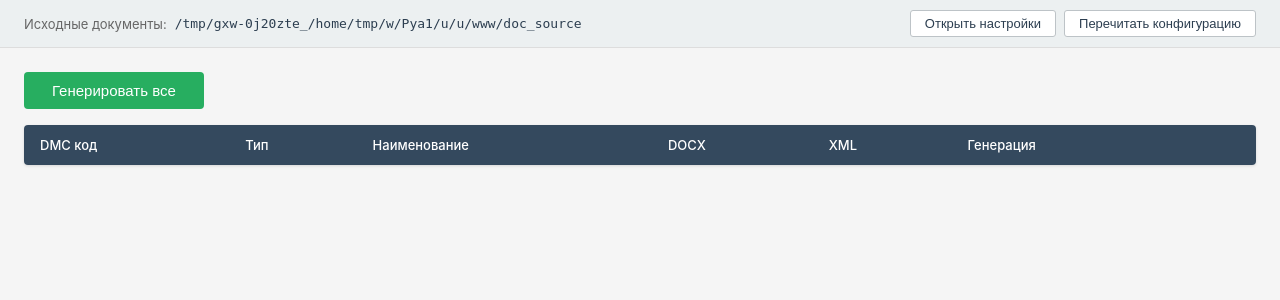
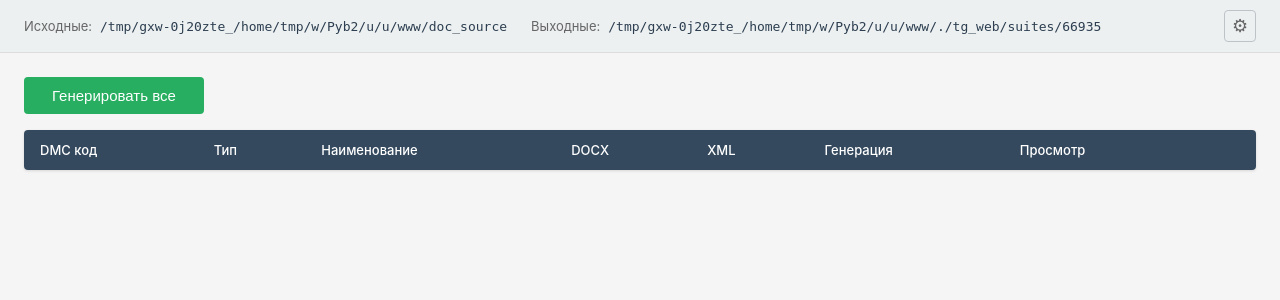
Before and after one commit to dborozdin/word_to_s1000d, a Flask app: page / in a window 1280 px wide. Shown: the part 76-376 px from the top of the page. Run offline with Flask 3, Linux system fonts and the light colour scheme; lists and menus that the app fills with data are empty.

Commit message:
комплект генерации с просмотром в TG Web

```diff
--- a/comparison_app/app.py
+++ b/comparison_app/app.py
@@ -47,6 +47,11 @@ OUTPUT_DIR = os.path.join(PROJECT_ROOT, config.get('processing', 'output_dir', f
 GRAPHICS_DIR = os.path.join(OUTPUT_DIR, 'graphics')
 ELEMENT_SOURCE = config.get('processing', 'element_source', fallback='docx_only')
 
+# tg_web viewer config
+TG_WEB_URL = config.get('tg_web', 'url', fallback='http://localhost:8082')
+TG_WEB_SUITE_ID = config.get('tg_web', 'suite_id', fallback='66935')
+TG_WEB_PM_CODE = config.get('tg_web', 'pm_code', fallback='S5-SFX44-ETP05-00')
+
 # Lazy MS Word availability check (avoids COM issues with Flask reloader)
 _word_available_cache = None
 
@@ -66,7 +71,9 @@ def index():
     """Module pair selector page."""
     pairs = get_comparison_pairs(INPUT_DIR, OUTPUT_DIR)
     return render_template('index.html', pairs=pairs, word_available=_is_word_available(),
-                           input_dir=INPUT_DIR, output_dir=OUTPUT_DIR)
+                           input_dir=INPUT_DIR, output_dir=OUTPUT_DIR,
+                           tg_web_url=TG_WEB_URL, tg_web_suite_id=TG_WEB_SUITE_ID,
+                           tg_web_pm_code=TG_WEB_PM_CODE)
 
 
 @app.route('/api/config', methods=['GET'])
@@ -77,14 +84,17 @@ def get_config_api():
         'output_dir': OUTPUT_DIR,
         'input_dir_raw': config.get('processing', 'input_dir', fallback='doc_source'),
         'output_dir_raw': config.get('processing', 'output_dir', fallback='./tg_web/suites/66935'),
+        'tg_web_url': TG_WEB_URL,
+        'tg_web_suite_id': TG_WEB_SUITE_ID,
+        'tg_web_pm_code': TG_WEB_PM_CODE,
     }), 200
 
 
 @app.route('/api/config', methods=['POST'])
 def update_config_api():
-    """Update config.ini values for input_dir and/or output_dir (preserves comments)."""
+    """Update config.ini values (preserves comments via regex replacement)."""
     import re as _re
-    global INPUT_DIR, OUTPUT_DIR, GRAPHICS_DIR
+    global INPUT_DIR, OUTPUT_DIR, GRAPHICS_DIR, TG_WEB_URL, TG_WEB_SUITE_ID, TG_WEB_PM_CODE
 
     data = request.get_json()
     if not data:
@@ -94,18 +104,21 @@ def update_config_api():
     with open(config_path, 'r', encoding='utf-8') as f:
         content = f.read()
 
-    if 'input_dir' in data:
-        content = _re.sub(
-            r'^(input_dir\s*=\s*).*$',
-            r'\g<1>' + data['input_dir'],
-            content, flags=_re.MULTILINE,
-        )
-    if 'output_dir' in data:
-        content = _re.sub(
-            r'^(output_dir\s*=\s*).*$',
-            r'\g<1>' + data['output_dir'],
-            content, flags=_re.MULTILINE,
-        )
+    # Regex-replace known keys (preserves comments and structure)
+    replacements = {
+        'input_dir': data.get('input_dir'),
+        'output_dir': data.get('output_dir'),
+        'url': data.get('tg_web_url'),
+        'suite_id': data.get('tg_web_suite_id'),
+        'pm_code': data.get('tg_web_pm_code'),
+    }
+    for key, value in replacements.items():
+        if value is not None:
+            content = _re.sub(
+                rf'^({_re.escape(key)}\s*=\s*).*$',
+                rf'\g<1>{value}',
+                content, flags=_re.MULTILINE,
+            )
 
     with open(config_path, 'w', encoding='utf-8') as f:
         f.write(content)
@@ -115,6 +128,9 @@ def update_config_api():
     INPUT_DIR = os.path.join(PROJECT_ROOT, config.get('processing', 'input_dir', fallback='doc_source'))
     OUTPUT_DIR = os.path.join(PROJECT_ROOT, config.get('processing', 'output_dir', fallback='./tg_web/suites/66935'))
     GRAPHICS_DIR = os.path.join(OUTPUT_DIR, 'graphics')
+    TG_WEB_URL = config.get('tg_web', 'url', fallback='http://localhost:8082')
+    TG_WEB_SUITE_ID = config.get('tg_web', 'suite_id', fallback='66935')
+    TG_WEB_PM_CODE = config.get('tg_web', 'pm_code', fallback='S5-SFX44-ETP05-00')
 
     return jsonify({
         'status': 'ok',
@@ -127,6 +143,7 @@ def update_config_api():
 def reload_config_api():
     """Re-read config.ini from disk and return fresh pairs list."""
     global INPUT_DIR, OUTPUT_DIR, GRAPHICS_DIR, ELEMENT_SOURCE
+    global TG_WEB_URL, TG_WEB_SUITE_ID, TG_WEB_PM_CODE
 
     config_path = os.path.join(PROJECT_ROOT, 'config.ini')
     config.read(config_path, encoding='utf-8')
@@ -135,6 +152,9 @@ def reload_config_api():
     OUTPUT_DIR = os.path.join(PROJECT_ROOT, config.get('processing', 'output_dir', fallback='./tg_web/suites/66935'))
     GRAPHICS_DIR = os.path.join(OUTPUT_DIR, 'graphics')
     ELEMENT_SOURCE = config.get('processing', 'element_source', fallback='docx_only')
+    TG_WEB_URL = config.get('tg_web', 'url', fallback='http://localhost:8082')
+    TG_WEB_SUITE_ID = config.get('tg_web', 'suite_id', fallback='66935')
+    TG_WEB_PM_CODE = config.get('tg_web', 'pm_code', fallback='S5-SFX44-ETP05-00')
 
     pairs = get_comparison_pairs(INPUT_DIR, OUTPUT_DIR)
     return jsonify({
@@ -197,7 +217,10 @@ def compare(dmc_string: str):
                            render_mode=render_mode,
                            word_available=word_ok,
                            element_source=ELEMENT_SOURCE,
-                           errors=errors)
+                           errors=errors,
+                           tg_web_url=TG_WEB_URL,
+                           tg_web_suite_id=TG_WEB_SUITE_ID,
+                           tg_web_pm_code=TG_WEB_PM_CODE)
 
 
 @app.route('/pdf/<path:dmc_string>')
@@ -397,9 +420,75 @@ def regenerate_xml_api(dmc_string: str):
                 skip_pmc=True,
                 graphic_ident_prefix=graphic_prefix,
             )
-        return jsonify({'status': 'ok', 'xml_path': pair['xml_path']}), 200
+        # After successful generation, regenerate PMC
+        pmc_msg = ''
+        try:
+            pmc_path = _regenerate_pmc()
+            pmc_msg = os.path.basename(pmc_path)
+        except Exception as pmc_err:
+            pmc_msg = f'PMC error: {pmc_err}'
+
+        return jsonify({'status': 'ok', 'xml_path': pair['xml_path'], 'pmc': pmc_msg}), 200
     except Exception as e:
         return jsonify({'error': str(e)}), 500
+
+
+def _regenerate_pmc() -> str:
+    """Scan all DMC-*.xml in OUTPUT_DIR, extract dm_refs and illustrations,
+    and regenerate the Publication Module (PMC) file."""
+    import re as _re
+    import glob as _glob
+    from lxml import etree
+    from generators.pm_generator import PMGenerator, create_pm_config
+
+    dmc_files = sorted(_glob.glob(os.path.join(OUTPUT_DIR, 'DMC-*_ru-RU.xml')))
+    if not dmc_files:
+        raise ValueError('No DMC files found in output directory')
+
+    parser = etree.XMLParser(resolve_entities=False, dtd_validation=False, load_dtd=False)
+    all_dm_refs = []
+    all_illustrations = {}
+    model_code = None
+
+    for dmc_file in dmc_files:
+        try:
+            tree = etree.parse(dmc_file, parser)
+            root = tree.getroot()
+
+            dm_code_elem = root.find('.//dmCode')
+            if dm_code_elem is None:
+                continue
+
+            dm_code = dict(dm_code_elem.attrib)
+            tech_name = root.findtext('.//dmTitle/techName', '')
+            info_name = root.findtext('.//dmTitle/infoName', '')
+
+            all_dm_refs.append({
+                'dm_code': dm_code,
+                'techName': tech_name,
+                'infoName': info_name,
+            })
+
+            if model_code is None:
+                model_code = dm_code.get('modelIdentCode', 'S5')
+
+            # Collect illustration entities from DOCTYPE
+            with open(dmc_file, 'r', encoding='utf-8') as f:
+                raw = f.read(4096)  # DOCTYPE is always near the top
+            doctype_m = _re.search(r'<!DOCTYPE\s+dmodule\s*\[(.*?)\]>', raw, _re.DOTALL)
+            if doctype_m:
+                for ent_name, ent_file in _re.findall(r'<!ENTITY\s+(\S+)\s+SYSTEM\s+"([^"]+)"', doctype_m.group(1)):
+                    if ent_name != 'PUBLICATION_LOGO':
+                        all_illustrations[ent_name] = ent_file
+        except Exception:
+            continue
+
+    if not all_dm_refs:
+        raise ValueError('No valid DM references extracted')
+
+    pm_gen = PMGenerator(model_ident=model_code or 'S5')
+    pm_cfg = create_pm_config(model_ident_code=model_code or 'S5', pm_title='Руководство')
+    return pm_gen.generate_publication_module(pm_cfg, all_dm_refs, OUTPUT_DIR, all_illustrations)
 
 
 @app.route('/api/verify/<path:dmc_string>', methods=['POST'])
@@ -564,8 +653,27 @@ def get_s1000d_html(dmc_string: str):
 
 
 if __name__ == '__main__':
+    import subprocess
+
     port = config.getint('comparison', 'port', fallback=5000)
     debug = config.getboolean('comparison', 'debug', fallback=True)
+
+    # Start tg_web viewer server (if run_consoled.bat exists)
+    tg_web_dir = os.path.join(PROJECT_ROOT, 'tg_web')
+    tg_web_bat = os.path.join(tg_web_dir, 'run_consoled.bat')
+    tg_web_proc = None
+    if os.path.isfile(tg_web_bat):
+        try:
+            tg_web_proc = subprocess.Popen(
+                ['cmd', '/c', 'run_consoled.bat'],
+                cwd=tg_web_dir,
+                stdout=subprocess.DEVNULL,
+                stderr=subprocess.DEVNULL,
+            )
+            print(f'tg_web server started (PID {tg_web_proc.pid})')
+        except Exception as e:
+            print(f'Warning: could not start tg_web: {e}')
+
     print(f'Comparison app starting on http://localhost:{port}')
     print(f'Input dir: {INPUT_DIR}')
     print(f'Output dir: {OUTPUT_DIR}')
--- a/comparison_app/templates/index.html
+++ b/comparison_app/templates/index.html
@@ -23,8 +23,15 @@
             padding: 10px 24px;
             display: flex;
             align-items: center;
-            justify-content: space-between;
             border-bottom: 1px solid #ddd;
+            gap: 8px;
+        }
+        .config-paths {
+            display: flex;
+            align-items: center;
+            min-width: 0;
+            flex: 1;
+            gap: 24px;
         }
         .config-path {
             display: flex;
@@ -45,23 +52,22 @@
             text-overflow: ellipsis;
             white-space: nowrap;
         }
-        .config-actions {
+        .gear-btn {
+            width: 32px;
+            height: 32px;
             display: flex;
-            gap: 8px;
+            align-items: center;
+            justify-content: center;
+            background: none;
+            border: 1px solid #bdc3c7;
+            border-radius: 4px;
+            font-size: 18px;
+            cursor: pointer;
+            color: #666;
             flex-shrink: 0;
-            margin-left: 16px;
+            transition: background .15s;
         }
-        .config-btn {
-            padding: 5px 14px;
-            background: #fff;
-            border: 1px solid #bdc3c7;
-            border-radius: 3px;
-            font-size: 13px;
-            cursor: pointer;
-            color: #2c3e50;
-            white-space: nowrap;
-        }
-        .config-btn:hover { background: #d5dbdb; }
+        .gear-btn:hover { background: #d5dbdb; color: #2c3e50; }
         .container { max-width: 1400px; margin: 24px auto; padding: 0 24px; }
         table {
             width: 100%;
@@ -216,14 +250,17 @@
         <p>Генерация и сравнение модулей данных</p>
     </div>
     <div class="config-bar">
-        <div class="config-path">
-            <span class="config-label">Исходные документы:</span>
-            <span id="config-input-dir" class="config-value">{{ input_dir }}</span>
+        <div class="config-paths">
+            <div class="config-path">
+                <span class="config-label">Исходные:</span>
+                <span id="config-input-dir" class="config-value">{{ input_dir }}</span>
+            </div>
+            <div class="config-path">
+                <span class="config-label">Выходные:</span>
+                <span id="config-output-dir" class="config-value">{{ output_dir }}</span>
+            </div>
         </div>
-        <div class="config-actions">
-            <button id="btn-settings" class="config-btn">Открыть настройки</button>
-            <button id="btn-reload" class="config-btn">Перечитать конфигурацию</button>
-        </div>
+        <button id="btn-settings" class="gear-btn" title="Настройки">&#9881;</button>
     </div>
     <div class="container">
         <div class="gen-all-bar">
@@ -239,6 +276,7 @@
                     <th>DOCX</th>
                     <th>XML</th>
                     <th>Генерация</th>
+                    <th>Просмотр</th>
                     <th></th>
                 </tr>
             </thead>
@@ -278,6 +316,13 @@
                         <button class="gen-btn" disabled title="DOCX не найден">Сгенерировать XML</button>
                         {% endif %}
                     </td>
+                    <td class="view-cell">
+                        {% if pair.xml_exists %}
+                        <a class="view-link" data-dmc="{{ pair.dmc_string }}" href="#" target="_blank" title="Открыть в tg_web">&#128065;</a>
+                        {% else %}
+                        <a class="view-link disabled" title="XML ещё не сгенерирован">&#128065;</a>
+                        {% endif %}
+                    </td>
                     <td>
                         {% if pair.docx_exists and pair.xml_exists %}
                         <a href="/compare/{{ pair.dmc_string }}" class="compare-link">Сравнить</a>
@@ -303,6 +350,21 @@
                 <label>Каталог выходных XML (output_dir):</label>
                 <input id="settings-output-dir" type="text">
             </div>
+
+            <div class="settings-section">tg_web (сервер просмотра)</div>
+            <div class="settings-field">
+                <label>URL сервера:</label>
+                <input id="settings-tgweb-url" type="text">
+            </div>
+            <div class="settings-field">
+                <label>Suite ID:</label>
+                <input id="settings-tgweb-suite" type="text">
+            </div>
+            <div class="settings-field">
+                <label>PM Code:</label>
+                <input id="settings-tgweb-pm" type="text">
+            </div>
+
             <div class="settings-actions">
                 <button id="settings-save" class="settings-btn settings-btn-save">Сохранить</button>
                 <button id="settings-cancel" class="settings-btn settings-btn-cancel">Отмена</button>
@@ -312,6 +374,23 @@
 
 <script>
 (function() {
+    // ── tg_web config (injected from Flask) ──
+    var TG_WEB_URL = {{ tg_web_url|tojson }};
+    var TG_WEB_SUITE = {{ tg_web_suite_id|tojson }};
+    var TG_WEB_PM = {{ tg_web_pm_code|tojson }};
+
+    function buildViewUrl(dmcString) {
+        // DMC-S5-A-029-00-00-00A-012A-A_001 → S5-A-029-00-00-00A-012A-A
+        var short = dmcString.replace(/^DMC-/, '').replace(/_\d+$/, '');
+        return TG_WEB_URL + '/suite/' + TG_WEB_SUITE + '/pm/' + TG_WEB_PM +
+               '/version/001/dm/' + short + '/versionDm/001';
+    }
+
+    // Set initial hrefs for view links
+    document.querySelectorAll('a.view-link[data-dmc]').forEach(function(a) {
+        a.href = buildViewUrl(a.getAttribute('data-dmc'));
+    });
+
     // ── Helper: generate single DMC, returns promise ──
     function generateOne(btn) {
         var dmc = btn.getAttribute('data-dmc');
@@ -327,14 +406,25 @@
             .then(function(data) {
                 if (data.error) throw new Error(data.error);
                 var row = btn.closest('tr');
+                // Update XML status
                 var xmlCell = row.querySelector('.xml-status');
                 if (xmlCell) {
                     xmlCell.innerHTML = '<span class="status-ok">&#10003;</span>';
                 }
+                // Enable compare link
                 var link = row.querySelector('a.compare-link');
                 if (link && link.classList.contains('disabled')) {
                     link.classList.remove('disabled');
                     link.href = '/compare/' + dmc;
+                }
+                // Enable view link
+                var viewLink = row.querySelector('a.view-link');
+                if (viewLink) {
+                    viewLink.classList.remove('disabled');
+                    viewLink.setAttribute('data-dmc', dmc);
+                    viewLink.setAttribute('target', '_blank');
+                    viewLink.title = 'Открыть в tg_web';
+                    viewLink.href = buildViewUrl(dmc);
                 }
                 btn.textContent = 'Готово';
                 btn.classList.remove('generating');
@@ -403,23 +493,22 @@
     document.addEventListener('click', function(e) {
         var btn = e.target.closest('.gen-btn');
         if (!btn || btn.disabled) return;
-        // Skip if "generate all" is running (buttons handled by generateOne already)
         if (document.getElementById('btn-gen-all').disabled) return;
-
         generateOne(btn);
     });
 
     // ── Settings modal ──
     var settingsModal = document.getElementById('settings-modal');
-    var settingsInputDir = document.getElementById('settings-input-dir');
-    var settingsOutputDir = document.getElementById('settings-output-dir');
 
     document.getElementById('btn-settings').addEventListener('click', function() {
         fetch('/api/config')
             .then(function(r) { return r.json(); })
             .then(function(data) {
-                settingsInputDir.value = data.input_dir_raw;
-                settingsOutputDir.value = data.output_dir_raw;
+                document.getElementById('settings-input-dir').value = data.input_dir_raw;
+                document.getElementById('settings-output-dir').value = data.output_dir_raw;
+                document.getElementById('settings-tgweb-url').value = data.tg_web_url || '';
+                document.getElementById('settings-tgweb-suite').value = data.tg_web_suite_id || '';
+                document.getElementById('settings-tgweb-pm').value = data.tg_web_pm_code || '';
                 settingsModal.style.display = 'flex';
             });
     });
@@ -428,15 +517,17 @@
         settingsModal.style.display = 'none';
     });
 
-    // Close modal on overlay click
     settingsModal.addEventListener('click', function(e) {
         if (e.target === settingsModal) settingsModal.style.display = 'none';
     });
 
     document.getElementById('settings-save').addEventListener('click', function() {
         var payload = {
-            input_dir: settingsInputDir.value.trim(),
-            output_dir: settingsOutputDir.value.trim()
+            input_dir: document.getElementById('settings-input-dir').value.trim(),
+            output_dir: document.getElementById('settings-output-dir').value.trim(),
+            tg_web_url: document.getElementById('settings-tgweb-url').value.trim(),
+            tg_web_suite_id: document.getElementById('settings-tgweb-suite').value.trim(),
+            tg_web_pm_code: document.getElementById('settings-tgweb-pm').value.trim(),
         };
         fetch('/api/config', {
             method: 'POST',
@@ -447,38 +538,18 @@
         .then(function(data) {
             if (data.error) throw new Error(data.error);
             settingsModal.style.display = 'none';
-            document.getElementById('config-input-dir').textContent = data.input_dir;
-            // Reload table with new config
+            // Auto-reload config and rebuild table
             return fetch('/api/reload-config', { method: 'POST' });
         })
         .then(function(r) { return r.json(); })
         .then(function(data) {
+            document.getElementById('config-input-dir').textContent = data.input_dir;
+            document.getElementById('config-output-dir').textContent = data.output_dir;
             if (data.pairs) rebuildTable(data.pairs);
         })
         .catch(function(err) {
             alert('Ошибка сохранения: ' + err.message);
         });
-    });
-
-    // ── Reload config ──
-    document.getElementById('btn-reload').addEventListener('click', function() {
-        var btn = this;
-        btn.disabled = true;
-        btn.textContent = 'Загрузка...';
-        fetch('/api/reload-config', { method: 'POST' })
-            .then(function(r) { return r.json(); })
-            .then(function(data) {
-                if (data.error) throw new Error(data.error);
-                document.getElementById('config-input-dir').textContent = data.input_dir;
-                if (data.pairs) rebuildTable(data.pairs);
-            })
-            .catch(function(err) {
-                alert('Ошибка: ' + err.message);
-            })
-            .finally(function() {
-                btn.disabled = false;
-                btn.textContent = 'Перечитать конфигурацию';
-            });
     });
 
     // ── Rebuild table from JSON ──
@@ -505,6 +576,15 @@
                 ? '<button class="gen-btn" data-dmc="' + escAttr(pair.dmc_string) + '" title="Сгенерировать XML из DOCX">Сгенерировать XML</button>'
                 : '<button class="gen-btn" disabled title="DOCX не найден">Сгенерировать XML</button>';
 
+            var viewLink;
+            if (pair.xml_exists) {
+                viewLink = '<a class="view-link" data-dmc="' + escAttr(pair.dmc_string) +
+                    '" href="' + escAttr(buildViewUrl(pair.dmc_string)) +
+                    '" target="_blank" title="Открыть в tg_web">&#128065;</a>';
+            } else {
+                viewLink = '<a class="view-link disabled" title="XML ещё не сгенерирован">&#128065;</a>';
+            }
+
             var compareLink = (pair.docx_exists && pair.xml_exists)
                 ? '<a href="/compare/' + escAttr(pair.dmc_string) + '" class="compare-link">Сравнить</a>'
                 : '<a class="compare-link disabled">Сравнить</a>';
@@ -517,6 +597,7 @@
                 '<td>' + docxStatus + '</td>' +
                 '<td class="xml-status">' + xmlStatus + '</td>' +
                 '<td>' + genBtn + '</td>' +
+                '<td class="view-cell">' + viewLink + '</td>' +
                 '<td>' + compareLink + '</td>';
             tbody.appendChild(tr);
         });
```
Also changed, not shown: other parts of comparison_app/templates/index.html (+34 -4 lines), comparison_app/templates/comparison.html (+34 -8 lines), config.ini (+8 -0 lines).
